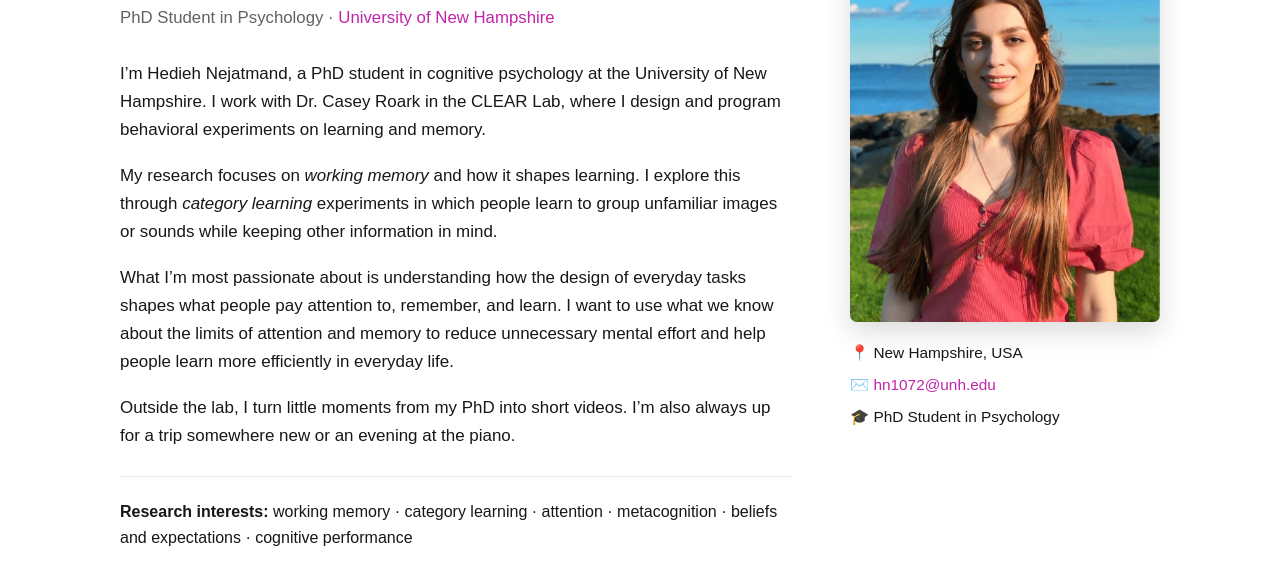
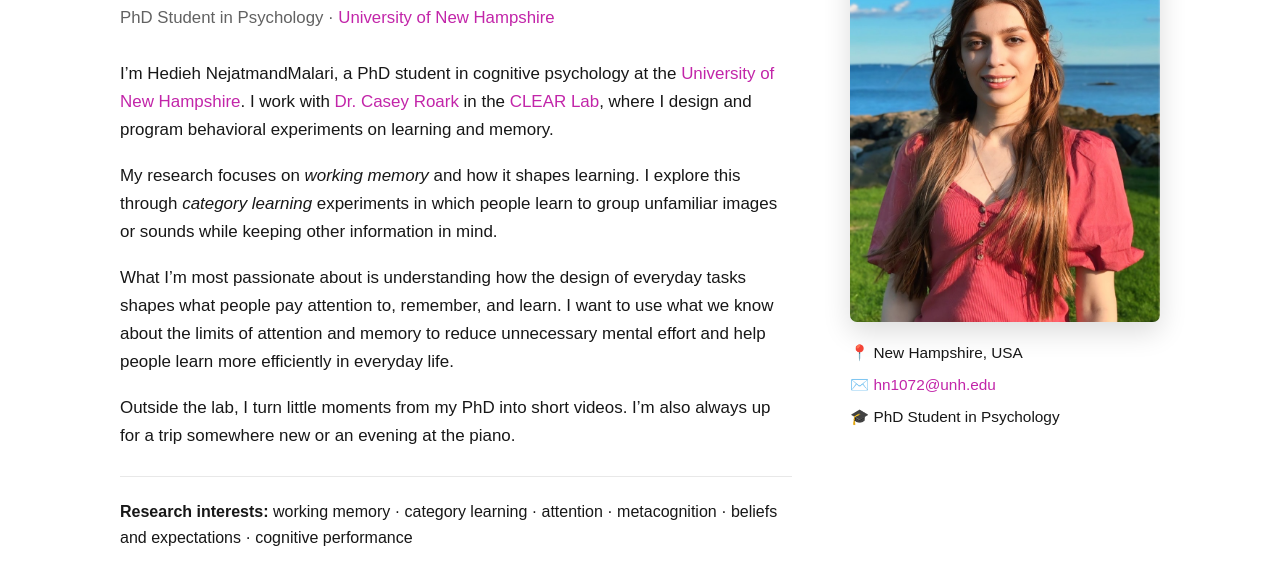
Before and after one commit to hedieh-nejatmand/hedieh-nejatmand.github.io, a plain HTML site: page index.html in a window 1280 px wide. Shown: the part 203-777 px from the top of the page. Drawn offline with Linux system fonts and the light colour scheme.

Commit message:
Update index.html

```diff
--- a/index.html
+++ b/index.html
@@ -401,12 +401,13 @@
           </a>
         </p>
 
-       <p class="intro">
-  I’m Hedieh Nejatmand, a PhD student in cognitive psychology at the University
-  of New Hampshire. I work with Dr. Casey Roark in the CLEAR Lab, where I design
+     <p class="intro">
+  I’m Hedieh NejatmandMalari, a PhD student in cognitive psychology at the
+  <a href="https://www.unh.edu/">University of New Hampshire</a>.
+  I work with <a href="https://cola.unh.edu/person/casey-roark">Dr. Casey Roark</a>
+  in the <a href="https://www.roarklab.com/">CLEAR Lab</a>, where I design
   and program behavioral experiments on learning and memory.
 </p>
-
 <p class="intro">
   My research focuses on <em>working memory</em> and how it shapes learning.
   I explore this through <em>category learning</em> experiments in which people
```
